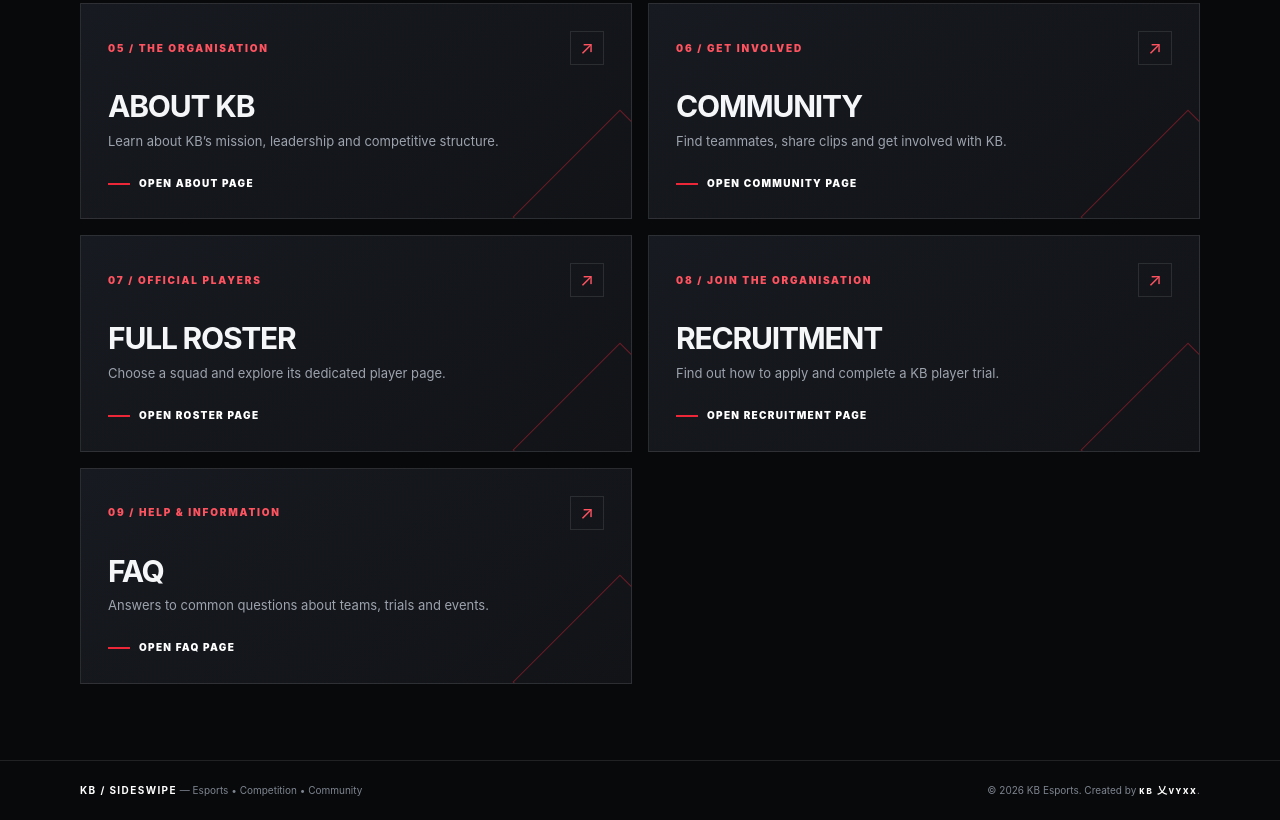
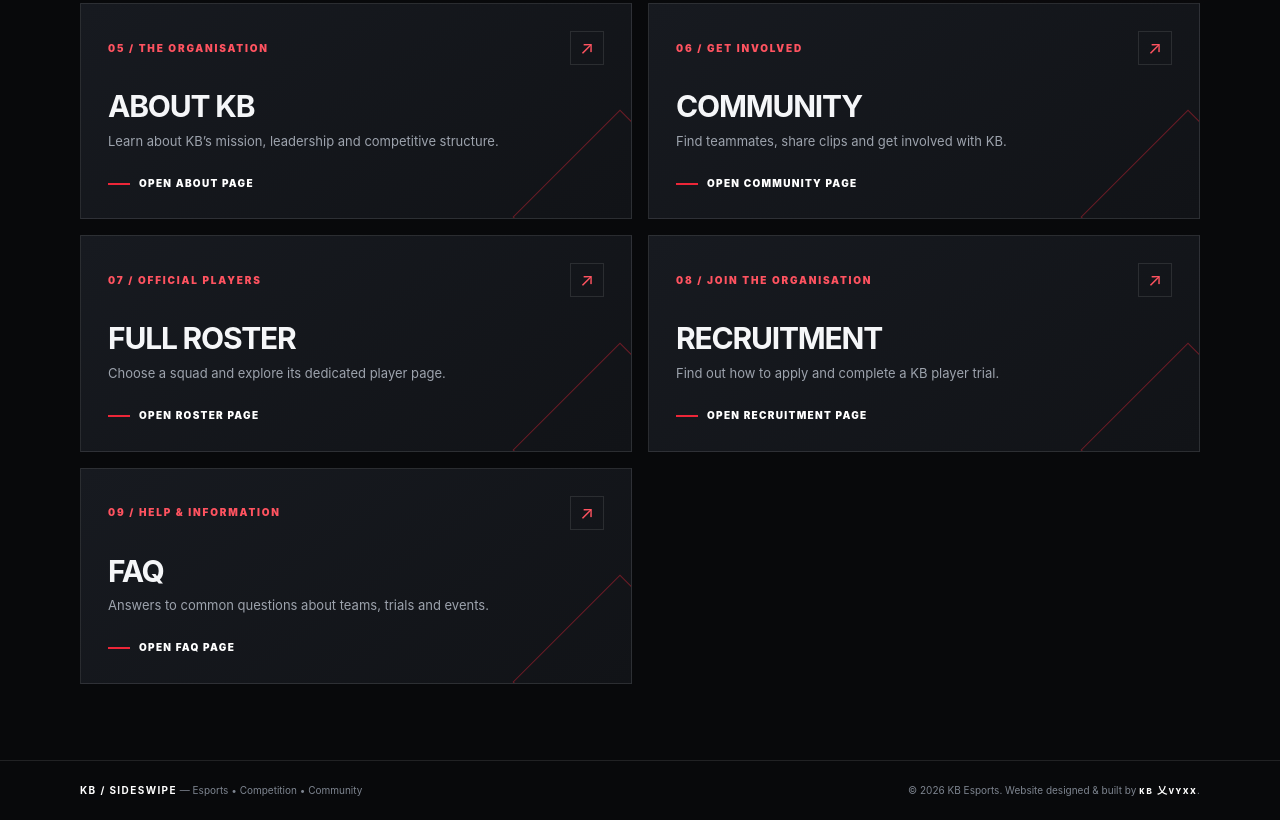
Before and after one commit to 6896nzdz5h-lab/kb-website, a plain HTML site: page index.html in a window 1280 px wide. Shown: the part 829-1649 px from the top of the page. Drawn offline with Linux system fonts and the light colour scheme.

Commit message:
Correct KB founder and website creator credits

```diff
--- a/index.html
+++ b/index.html
@@ -37,6 +37,6 @@ footer{border-top:1px solid var(--line);padding:22px 0;color:#7e8590;font-size:1
 <a class="hub-card" href="recruitment.html"><div class="card-top"><span class="number">08 / JOIN THE ORGANISATION</span><span class="arrow">↗</span></div><div><h2>Recruitment</h2><p>Find out how to apply and complete a KB player trial.</p></div><div class="card-foot">OPEN RECRUITMENT PAGE</div></a>
 <a class="hub-card" href="faq.html"><div class="card-top"><span class="number">09 / HELP & INFORMATION</span><span class="arrow">↗</span></div><div><h2>FAQ</h2><p>Answers to common questions about teams, trials and events.</p></div><div class="card-foot">OPEN FAQ PAGE</div></a></div>
 </div></main>
-<footer><div class="wrap foot"><div><strong>KB / SIDESWIPE</strong> — Esports • Competition • Community</div><div>© <span id="year"></span> KB Esports. Created by <strong>ᴋʙ 乂ᴠʏxx</strong>.</div></div></footer>
+<footer><div class="wrap foot"><div><strong>KB / SIDESWIPE</strong> — Esports • Competition • Community</div><div>© <span id="year"></span> KB Esports. Website designed &amp; built by <strong>ᴋʙ 乂ᴠʏxx</strong>.</div></div></footer>
 <script>document.getElementById("year").textContent=new Date().getFullYear();</script>
 </body></html>
```
